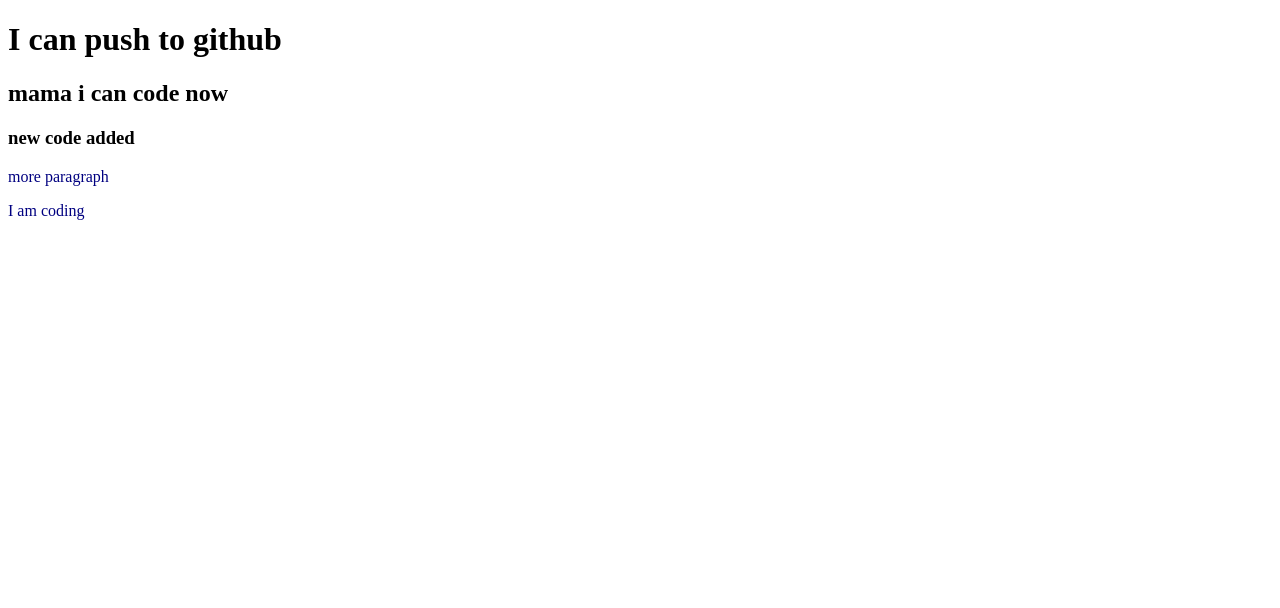
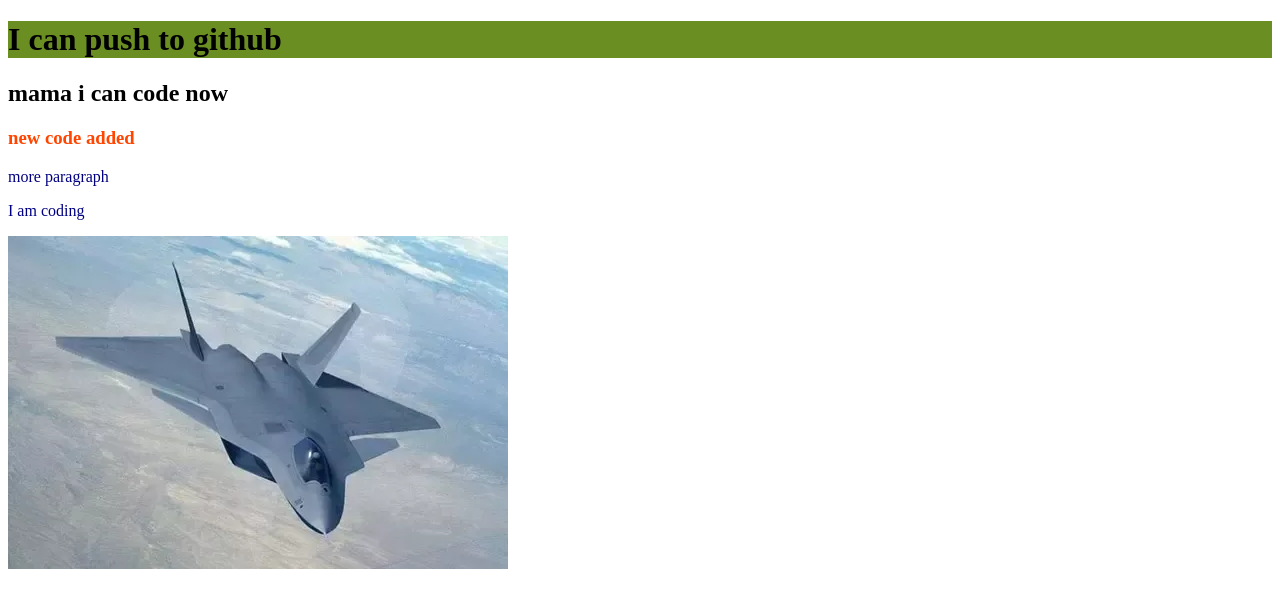
Before and after one commit to tusharabdullah50/my-second-repo, a plain HTML site: page index.html in a window 1280 px wide. Drawn offline with Linux system fonts and the light colour scheme.

Commit message:
image added

```diff
--- a/index.html
+++ b/index.html
@@ -13,5 +13,6 @@
     <h3>new code added</h3>
     <p>more paragraph</p>
     <p>I am coding</p>
+    <img src="ac.jpg" alt="">
 </body>
 </html>
--- a/style.css
+++ b/style.css
@@ -1,3 +1,9 @@
 p{
     color: navy;
 }
+h1{
+    background-color: olivedrab;
+}
+h3{
+    color: orangered;
+}
```
Also changed, not shown: ac.jpg (added), ac2.jpg (added), ac3.jpg (added).
